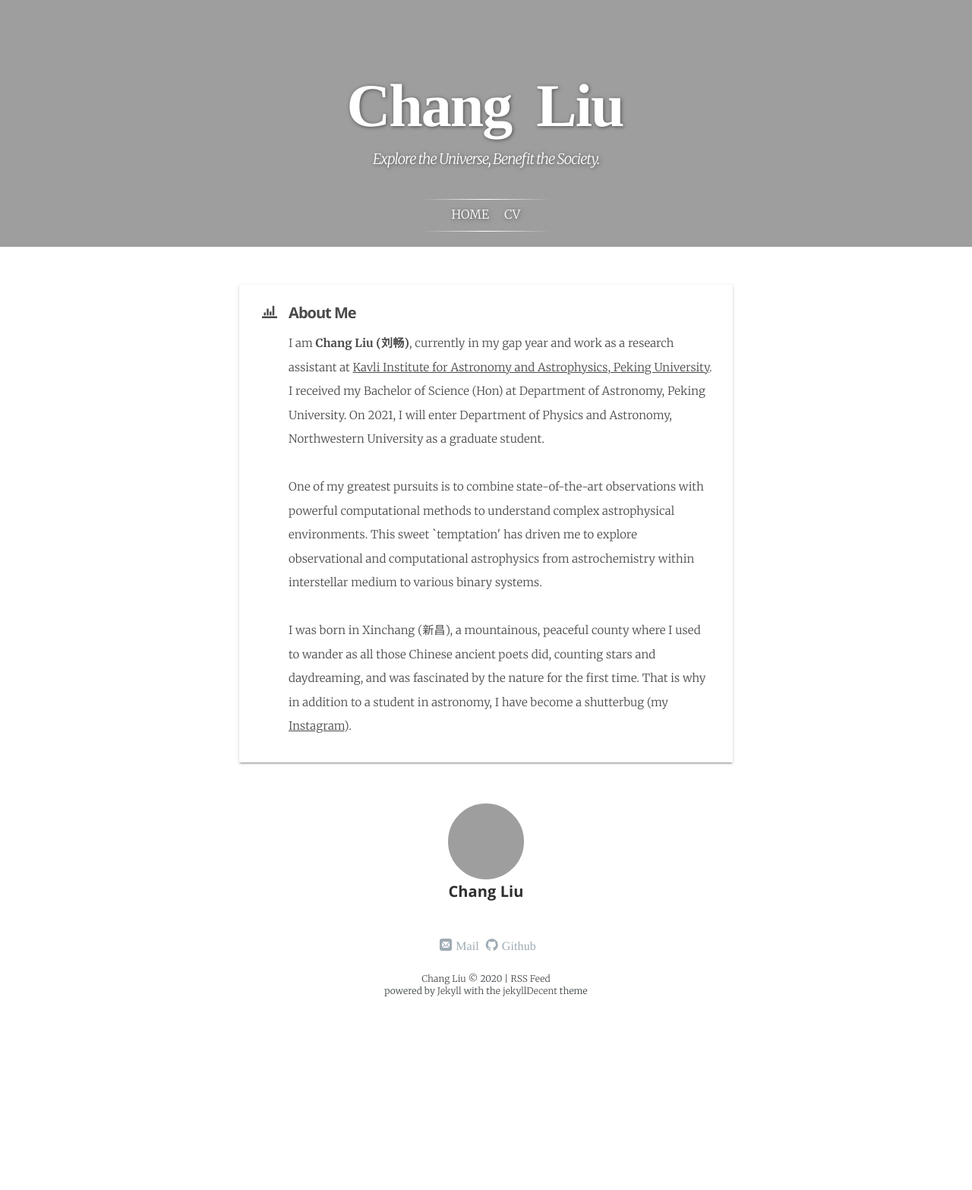
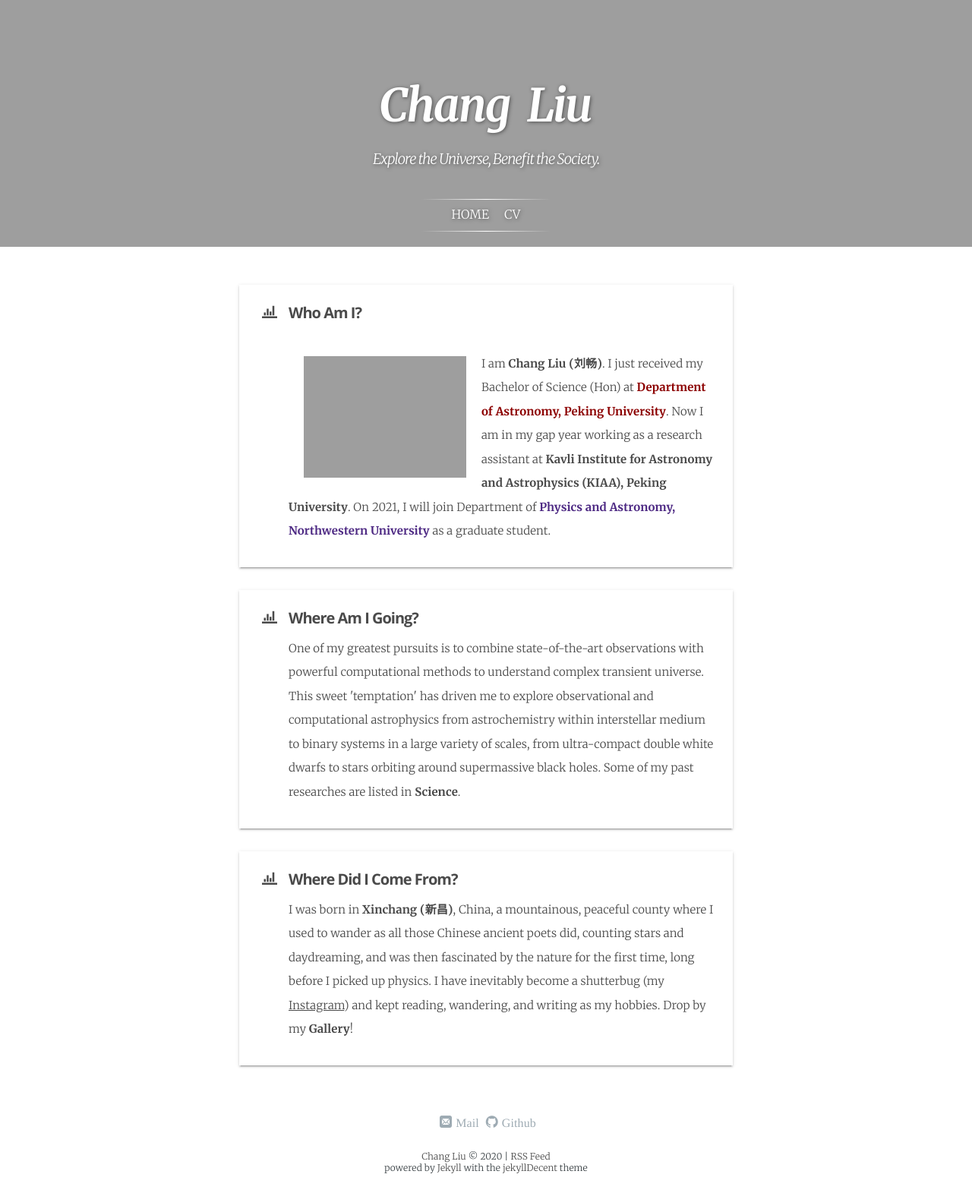
Before and after one commit to slowdivePTG/slowdivePTG.github.io, a Jekyll site: the page built from index.html, in a window 1280 px wide. Shown: the whole page at 76% size. Built offline with Jekyll 4.4.1, drawn with Linux system fonts in a browser that asks for light colours; some web fonts are replaced; a script that is not in the unit is left out; before the commit the page ends 1333 px from its top, so only the background shows below that.

Commit message:
Gallery updated

```diff
--- a/_pages/cv.html
+++ b/_pages/cv.html
@@ -4,6 +4,7 @@ permalink: "/cv"
 author:    Chang
 weight:    1
 menutitle: CV
+cover:     /assets/cv_cover.jpg
 title:     Curriculum Vitae
 ---
 {% assign cv = site.data.cv[page.author] %}
--- a/_sass/main.scss
+++ b/_sass/main.scss
@@ -59,10 +59,11 @@
 
     .page-title {
         a {
-            font-family: Mrs Saint Delafield;
-            font-size: 80px;
-            word-spacing: 15px;
-            line-height: 1.5;
+            font-family: Merriweather;
+            font-style: italic;
+            font-size: 60px;
+            word-spacing: 12px;
+            line-height: 2;
             text-decoration: none;
             text-shadow: 1px 1px 5px rgba($color-black, 0.3);
         }
--- a/index.html
+++ b/index.html
@@ -1,6 +1,5 @@
 ---
 layout: default
-author: Chang
 ---
 
 <!--
@@ -11,32 +10,40 @@ author: Chang
 </div>
 -->
 <!--</br>
-{% if site.data.authors and site.data.authors[page.author] %}
-{% assign author = site.data.authors[page.author] %}
-{% elsif site.data.authors %}
-{% assign author = site.data.authors[0] %}
-{% endif %}
-{%  if author.picture %}
-  <figure class="author-image  {%  if author.cover %} has-cover  {% endif %}">
-      <div class="img image-bg" style="background-image: url({{author.picture | absolute_url }})">
-          <a class="hidden" href="{{author.picture | absolute_url }}" itemprop="image">{{author.name}}'s Picture</a>
-      </div>
-  </figure>
-  {% endif %}
+
 -->
 
 <div class="md-card shadow" style = "text-align:left;">
    <div class="title icon-stats-bars">
-       <h2>About Me</h2>
+       <h2>Who Am I?</h2>
    </div>
    <div class="content">
+       <ul>
+          <p style="width:38.2%;">
+            <img src="{{ '/assets/chang_cover.jpg' | absolute_url }}" align="left" width="0px" hspace="20" vspace="5"/>
+          </p>
 
+          I am <b>Chang Liu (刘畅)</b>. I just received my Bachelor of Science (Hon) at <b><a href = 'https://astro.pku.edu.cn'><font color="#8c0000">Department of Astronomy, Peking University</font></a></b>. Now I am in my gap year working as a research assistant at <b><a href = 'http://kiaa.pku.edu.cn'>Kavli Institute for Astronomy and Astrophysics (KIAA), Peking University</a></b>. On 2021, I will join Department of <b><a href = 'https://physics.northwestern.edu'><font color='4E2A84'>Physics and Astronomy, Northwestern University</font></a></b> as a graduate student.
+      </ul>
+   </div>
+</div>
+<div class="md-card shadow" style = "text-align:left;">
+   <div class="title icon-stats-bars">
+       <h2>Where Am I Going?</h2>
+   </div>
+   <div class="content">
        <ul>
-            I am <b>Chang Liu (刘畅)</b>, currently in my gap year and work as a research assistant at <u><a href = 'http://kiaa.pku.edu.cn'>Kavli Institute for Astronomy and Astrophysics, Peking University</a></u>. I received my Bachelor of Science (Hon) at Department of Astronomy, Peking University. On 2021, I will enter Department of Physics and Astronomy, Northwestern University as a graduate student.
-            </br></br>
-            One of my greatest pursuits is to combine state-of-the-art observations with powerful computational methods to understand complex astrophysical environments. This sweet `temptation' has driven me to explore observational and computational astrophysics from astrochemistry within interstellar medium to various binary systems.
-            </br></br>
-            I was born in Xinchang (新昌), a mountainous, peaceful county where I used to wander as all those Chinese ancient poets did, counting stars and daydreaming, and was fascinated by the nature for the first time. That is why in addition to a student in astronomy, I have become a shutterbug (my <u><a href = 'https://www.instagram.com/slowdiveptg/'>Instagram</a></u>).
+          One of my greatest pursuits is to combine state-of-the-art observations with powerful computational methods to understand complex transient universe. This sweet 'temptation' has driven me to explore observational and computational astrophysics from astrochemistry within interstellar medium to binary systems in a large variety of scales, from ultra-compact double white dwarfs to stars orbiting around supermassive black holes. Some of my past researches are listed in <b><a href="/Science">Science</a></b>.
+     </ul>
+   </div>
+</div>
+<div class="md-card shadow" style = "text-align:left;">
+   <div class="title icon-stats-bars">
+       <h2>Where Did I Come From?</h2>
+   </div>
+   <div class="content">
+       <ul>
+          I was born in <b><a href='https://en.wikipedia.org/wiki/Xinchang_County'>Xinchang (新昌)</a></b>, China, a mountainous, peaceful county where I used to wander as all those Chinese ancient poets did, counting stars and daydreaming, and was then fascinated by the nature for the first time, long before I picked up physics. I have inevitably become a shutterbug (my <u><a href = 'https://www.instagram.com/slowdiveptg/'>Instagram</a></u>) and kept reading, wandering, and writing as my hobbies. Drop by my <b><a href="/Gallery">Gallery</a></b>!
        </ul>
    </div>
 </div>
```
Also changed, not shown: _posts/2020-01-01-Photographers.md (added, +56 -0 lines), _posts/2021-01-01-No-Country-for-Dreamless-Men.md (added, +30 -0 lines).
